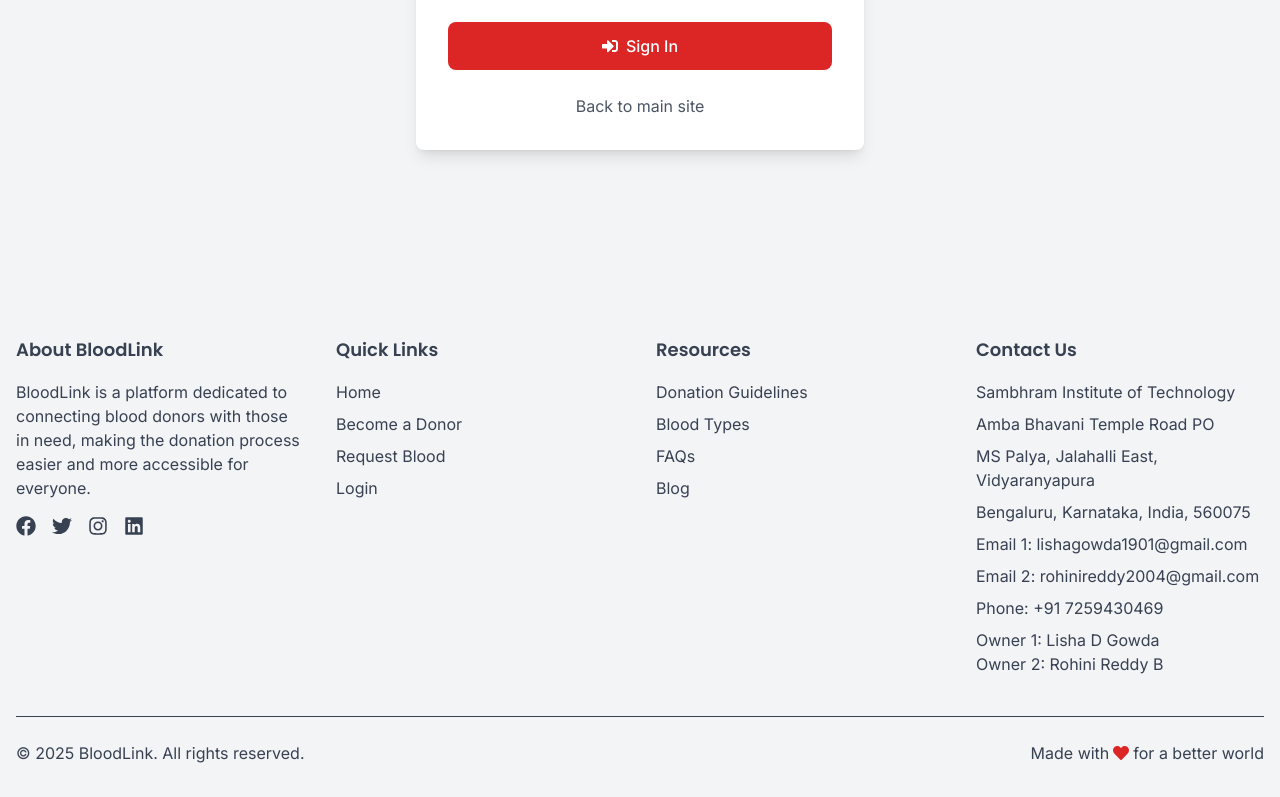
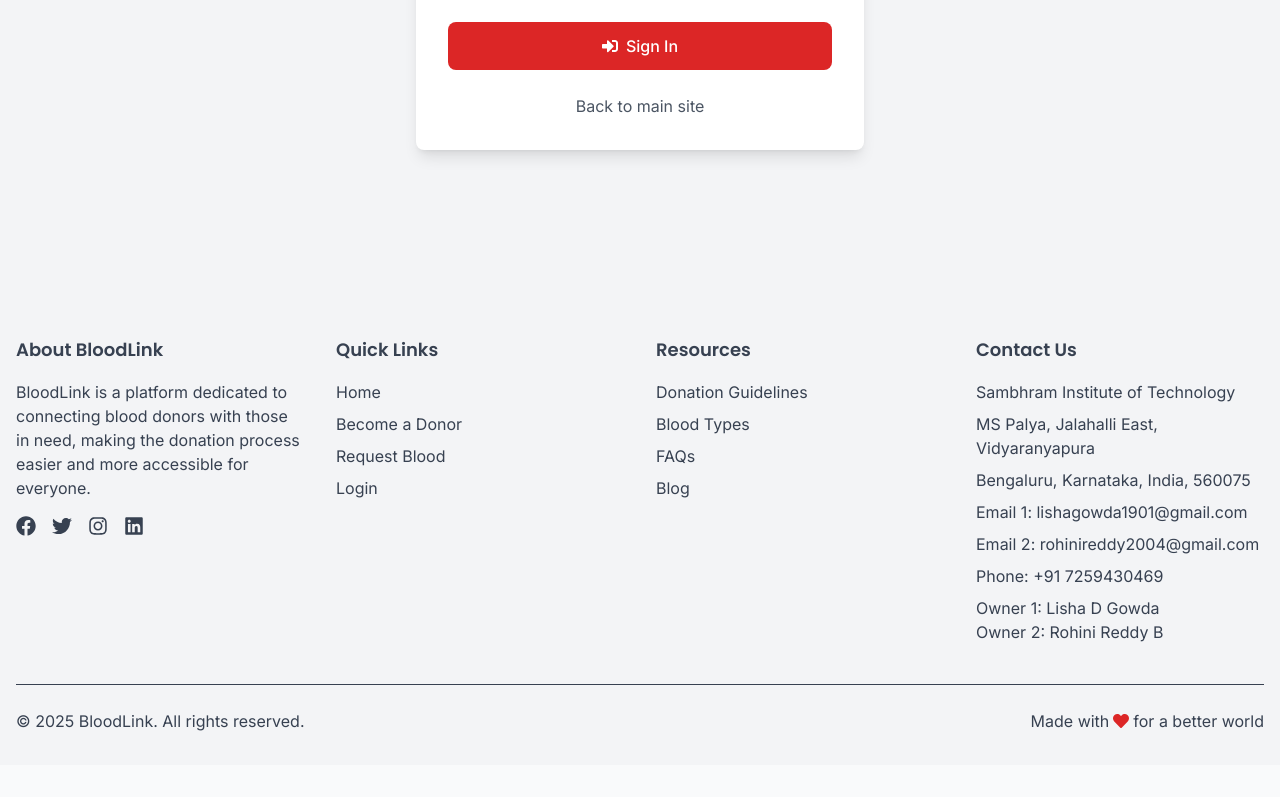
Before and after one commit to ShreyasGowda2004/BloodLink, a React (Vite) app in the folder frontend/: page /admin/login in a window 1280 px wide. Shown: the part 576-1373 px from the top of the page. After the commit the page ends 1341 px from the top, so only its background shows below. Built offline with nearby package versions, Linux system fonts and the light colour scheme; no server answers.

Commit message:
New contact details

```diff
--- a/frontend/src/components/layout/Footer.jsx
+++ b/frontend/src/components/layout/Footer.jsx
@@ -77,7 +77,6 @@
             <h3 className="text-lg font-semibold mb-4">Contact Us</h3>
             <address className="not-italic">
               <p className="mb-2">Sambhram Institute of Technology</p>
-              <p className="mb-2">Amba Bhavani Temple Road PO</p>
               <p className="mb-2">MS Palya, Jalahalli East, Vidyaranyapura</p>
               <p className="mb-2">Bengaluru, Karnataka, India, 560075</p>
               <p className="mb-2">Email 1: <a href="mailto:lishagowda1901@gmail.com" className="hover:text-red-600">lishagowda1901@gmail.com</a></p>
```
